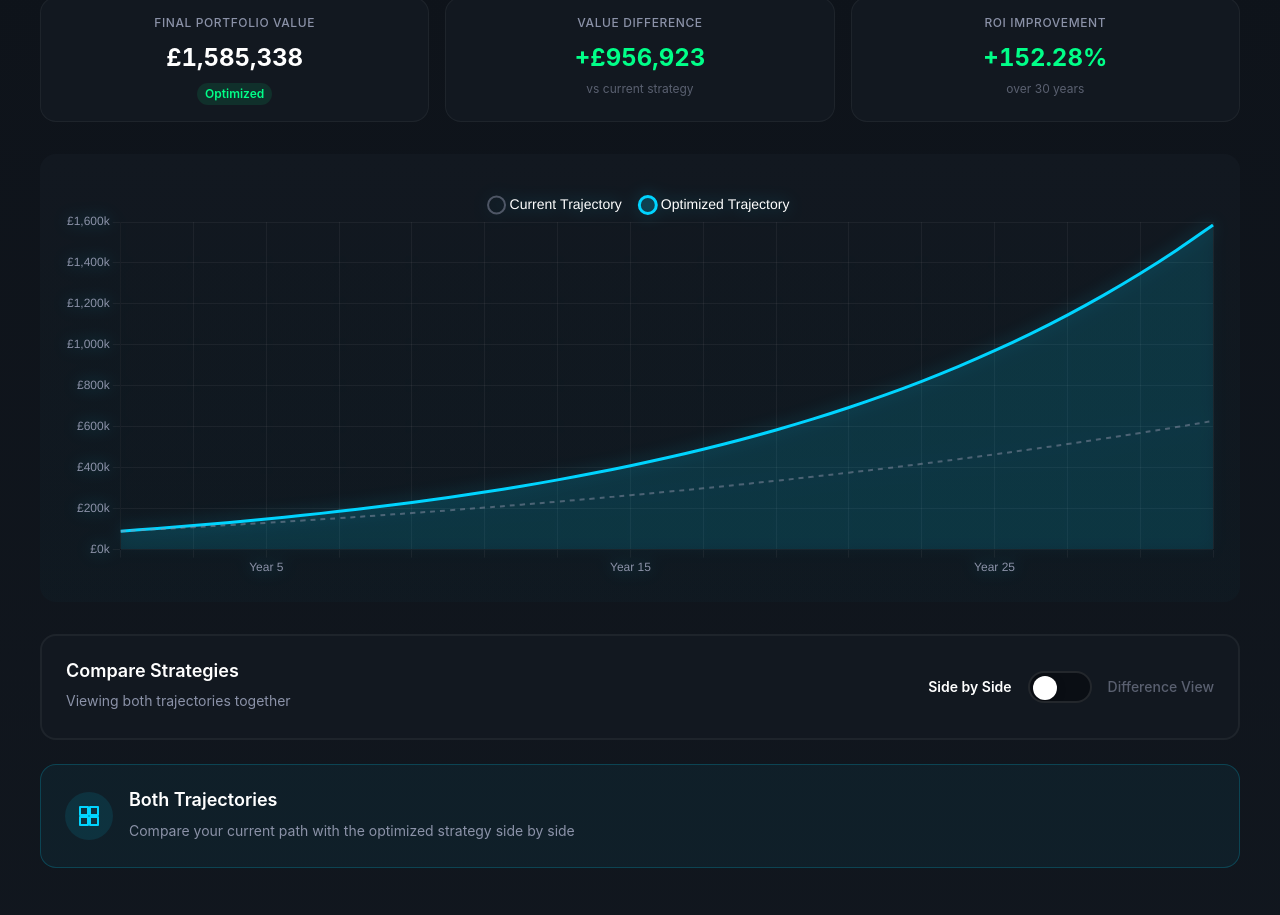
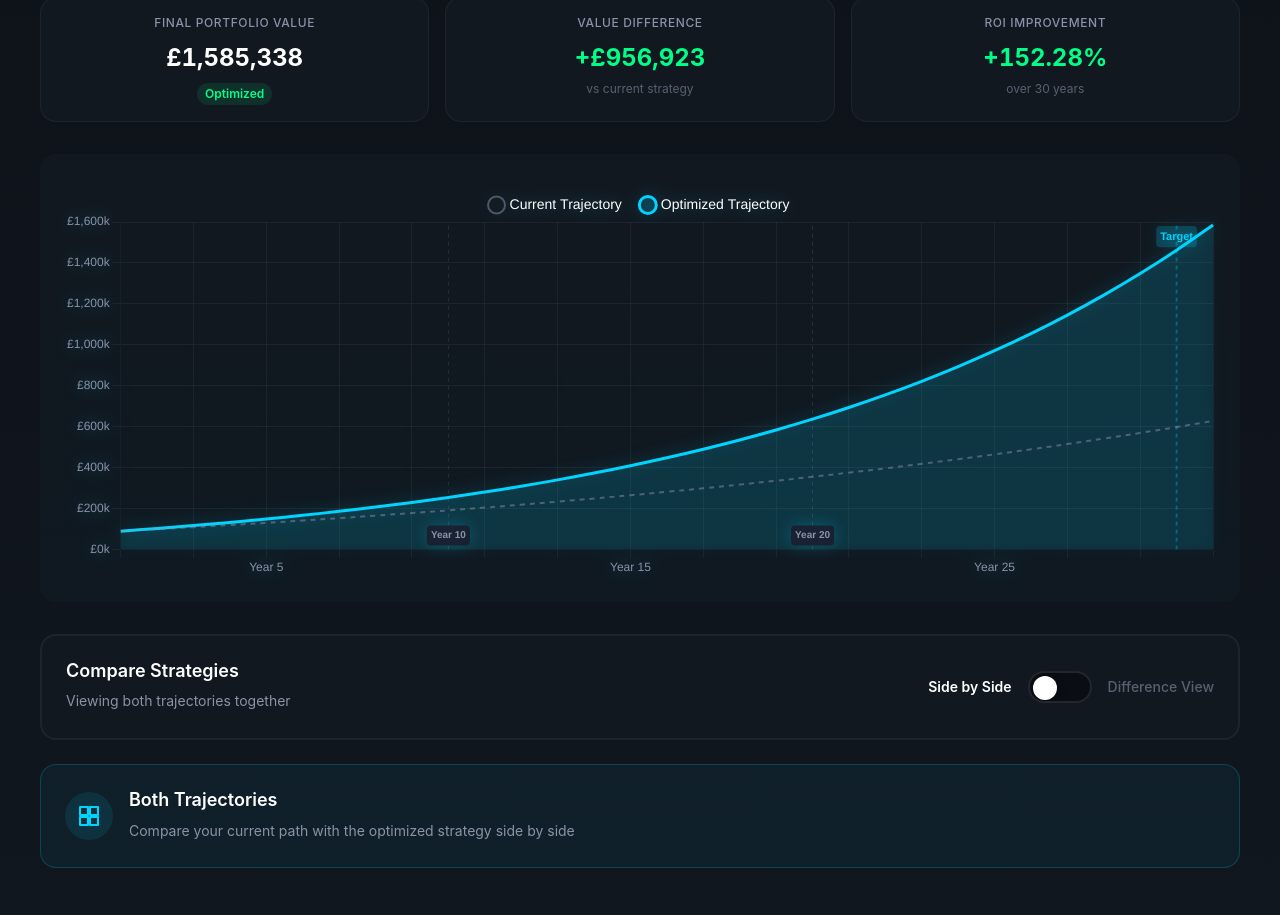
Before and after one commit to Harrysibbenga/fin-tech-flight-deck, a Vue app: page / in a window 1280 px wide. Shown: the part 1436-2351 px from the top of the page. Built offline with nearby package versions, Linux system fonts and the light colour scheme.

Commit message:
feat: add milestone markers at Year 10, 20, 30 using annotation plugin

```diff
--- a/package.json
+++ b/package.json
@@ -12,6 +12,7 @@
   },
   "dependencies": {
     "chart.js": "^4.4.0",
+    "chartjs-plugin-annotation": "^3.1.0",
     "jspdf": "^3.0.4",
     "vue": "^3.4.0",
     "vue-chartjs": "^5.3.0"
--- a/src/components/calculator/LineChart.vue
+++ b/src/components/calculator/LineChart.vue
@@ -29,6 +29,7 @@ import {
   Filler
 } from 'chart.js'
 import { Line } from 'vue-chartjs'
+import annotationPlugin from 'chartjs-plugin-annotation'
 import { CHART_OPTIONS } from '@/config/chart.config'
 
 // Register Chart.js components (tree-shaking)
@@ -40,7 +41,8 @@ ChartJS.register(
   Title,
   Tooltip,
   Legend,
-  Filler
+  Filler,
+  annotationPlugin
 )
 
 const props = defineProps({
@@ -201,6 +203,69 @@ const chartOptions = computed(() => {
   // Use circle point style for cleaner look
   options.plugins.legend.labels.usePointStyle = true
 
+  // Add milestone markers at Year 10, 20, 30
+  // Note: Chart.js uses 0-indexed data indices, so Year 10 = index 9, Year 20 = index 19, Year 30 = index 29
+  if (props.viewMode === 'side-by-side') {
+    options.plugins.annotation = {
+      annotations: {
+        year10: {
+          type: 'line',
+          xMin: 9, // Year 10 (0-indexed)
+          xMax: 9,
+          borderColor: 'rgba(255, 255, 255, 0.1)',
+          borderWidth: 1,
+          borderDash: [4, 4],
+          label: {
+            display: true,
+            content: 'Year 10',
+            position: 'start',
+            backgroundColor: 'rgba(26, 31, 46, 0.9)',
+            color: '#8b92a8',
+            font: { size: 10 },
+            padding: 4,
+            borderRadius: 4
+          }
+        },
+        year20: {
+          type: 'line',
+          xMin: 19, // Year 20 (0-indexed)
+          xMax: 19,
+          borderColor: 'rgba(255, 255, 255, 0.1)',
+          borderWidth: 1,
+          borderDash: [4, 4],
+          label: {
+            display: true,
+            content: 'Year 20',
+            position: 'start',
+            backgroundColor: 'rgba(26, 31, 46, 0.9)',
+            color: '#8b92a8',
+            font: { size: 10 },
+            padding: 4,
+            borderRadius: 4
+          }
+        },
+        year30: {
+          type: 'line',
+          xMin: 29, // Year 30 (0-indexed)
+          xMax: 29,
+          borderColor: 'rgba(0, 212, 255, 0.3)',
+          borderWidth: 2,
+          borderDash: [4, 4],
+          label: {
+            display: true,
+            content: 'Target',
+            position: 'end',
+            backgroundColor: 'rgba(0, 212, 255, 0.2)',
+            color: '#00d4ff',
+            font: { size: 11, weight: 'bold' },
+            padding: 4,
+            borderRadius: 4
+          }
+        }
+      }
+    }
+  }
+
   return options
 })
 
```
Also changed, not shown: 1 other file (tests, documents, lock files or other folders).
